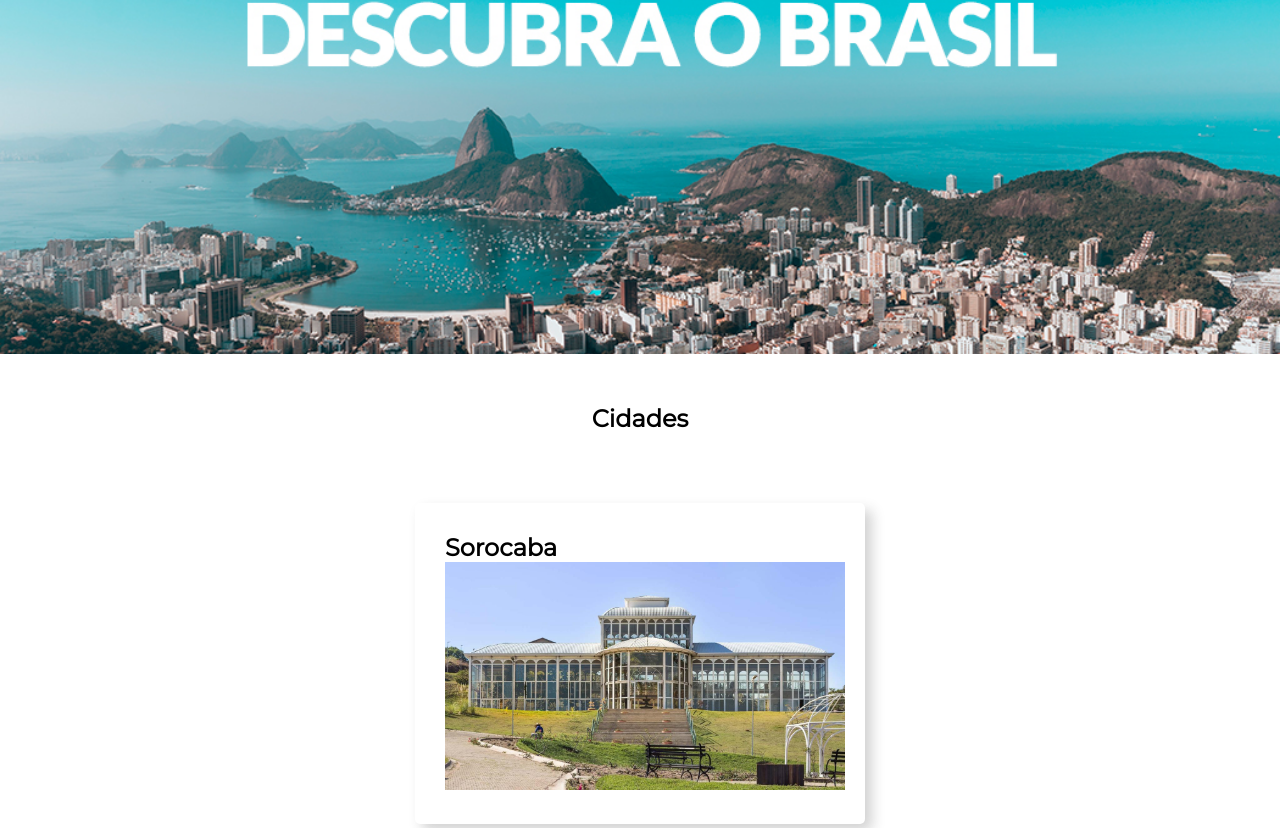
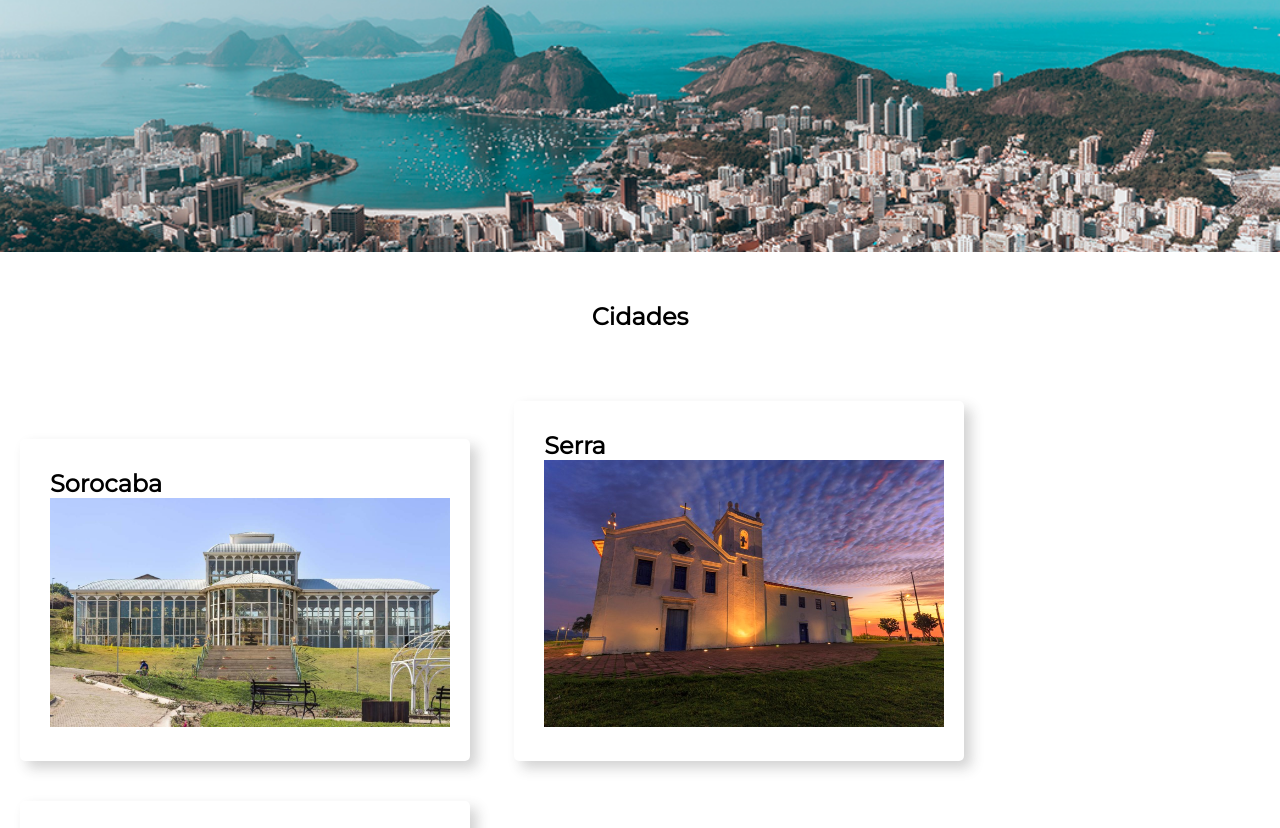
Before and after one commit to thyRVasconcelos/FrontEnd1, a plain HTML site: page CheckPoint01/index.html in a window 1280 px wide. Shown: the part 298-1126 px from the top of the page. Drawn offline with Linux system fonts and the light colour scheme; a web font is replaced by a local one.

Commit message:
cards cidades horizontal
concertado a posição do cards cidades

```diff
--- a/CheckPoint01/css/style.css
+++ b/CheckPoint01/css/style.css
@@ -3,18 +3,19 @@ body {
 }
 .main-header {
   width: 100%;
-  background-color: rgba(21, 93, 60, 0.654);
+  background-color: rgb(21, 93, 61);
   display: flex;
   flex-direction: row;
   justify-content: center;
   align-items: center;
+  position: fixed;
   gap: 100px;
   padding: 1px 10px;
   font-family: "Aboreto", cursive;
 }
 
 .logo {
-  width: 250px;
+  width: auto;
   height: 100px;
   display: flex;
   justify-content: center;
@@ -55,17 +56,14 @@ a {
   height: 550px;
 }
 /*cards*/
-#curiosidades {
+.curiosidades {
   display: flex;
   flex-direction: column;
   justify-content: space-between;
   align-items: center;
 }
 
-#curiosidades p {
-  display: flex;
-  justify-content: space-between;
-  align-items: center;
+.curiosidades p {
   margin-top: 10px;
   padding: 20px;
 }
@@ -83,7 +81,6 @@ a {
 
 .cards-cidades img {
   width: 400px;
-
   align-items: center;
   justify-content: space-between;
   display: inline-block;
--- a/CheckPoint01/index.html
+++ b/CheckPoint01/index.html
@@ -33,12 +33,14 @@
     <main class="banner">
     </main>
     <!--cards-->
-    <section id="curiosidades">
-      <p><h1>Cidades</h1></p>
-      <div class="cards-cidades">
-        <h2>Sorocaba</h2>
-        <img class="imgcard" src="./img/Edificio-principal-do-Jardim-Botanico-de-Sorocaba.jpg" alt="Jardim-botanico" />
-      </div>
+
+    <section id="curiosidades" class="curiosidades">
+       <p><h1>Cidades</h1></p>
+       <div>
+        <div class="cards-cidades">
+         <h2>Sorocaba</h2>
+          <img class="imgcard" src="./img/Edificio-principal-do-Jardim-Botanico-de-Sorocaba.jpg" alt="Jardim-botanico" />
+        </div>
       <div class="cards-cidades">
         <h2>Serra</h2>
         <img class="imgcard" src="./img/Serra, Igreja dos Reis Magos- Yuri Barichivich.jpg" alt="igreja-dos-reis-magos" />
@@ -47,6 +49,8 @@
         <h2>Fortaleza</h2>
         <img class="imgcard" src="./img/estatua-iracema-guardia-1-1200x783.jpg" alt="estatua-de-iracema" />
       </div>
+       </div>
+
     </section>
     <!--videos-->
     <section id="videos">
```
